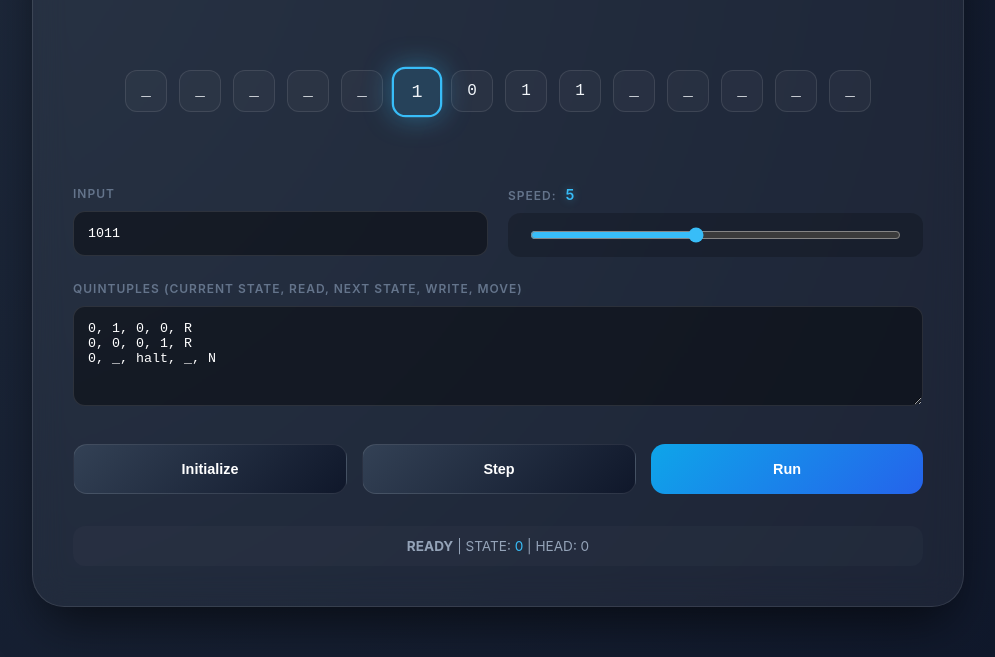
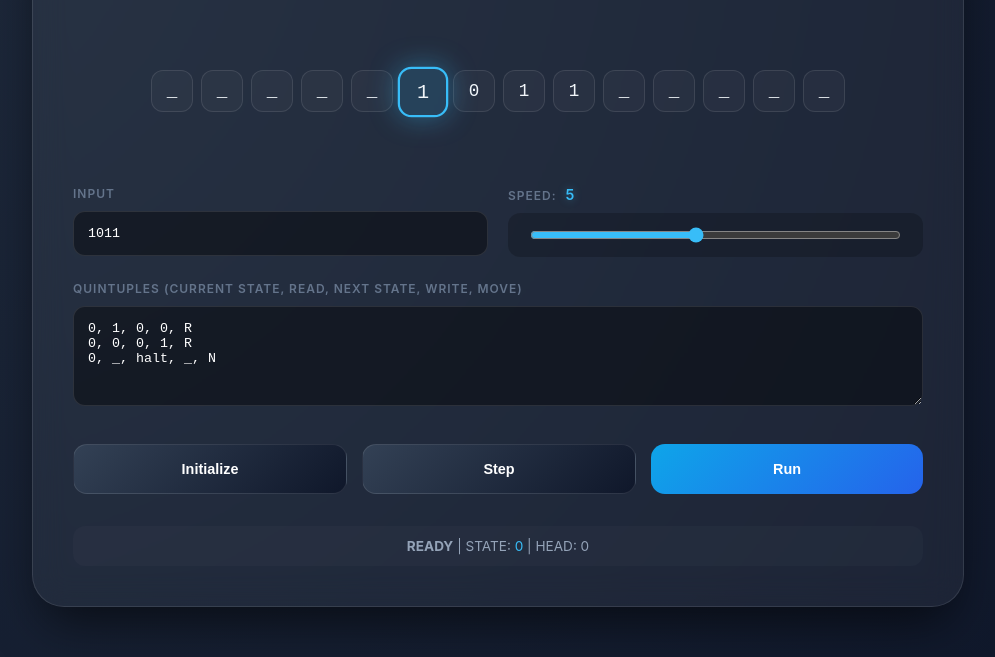
Before and after one commit to matteonerini/turingmachine, a plain HTML site: page index.html in a window 1280 px wide. Shown: the part 143-800 px from the top of the page, without its empty margins (142-1137 px from the left). Drawn offline with Linux system fonts and the light colour scheme.

Commit message:
Updated style.css

```diff
--- a/style.css
+++ b/style.css
@@ -66,10 +66,10 @@ h1 {
   align-items: center;
   justify-content: center;
   font-family: "Fira Code", monospace;
-  font-size: 1rem;
+  font-size: 1.1rem;
   background: rgba(255, 255, 255, 0.03);
   border-radius: 12px;
-  margin: 0 6px;
+  margin: 0 4px;
   transition: all 0.3s ease;
 }
 
```
